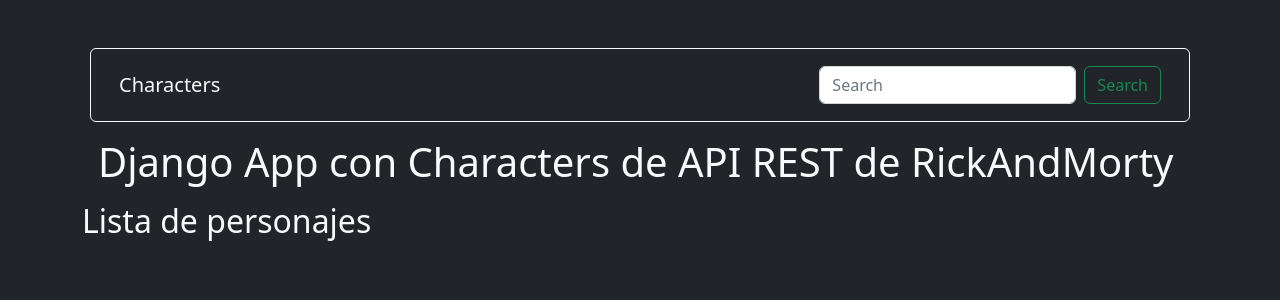
After one commit to franlop24/django_requests, a Django app: template djrequests/rickandmorty/templates/rickandmorty/search.html in a window 1280 px wide. The commit adds this page. Shown: the top 300 px of the page. Run offline with Django 4.2, Linux system fonts and the light colour scheme; the template is opened without the code that fills it, so the values that code supplies are empty.

Commit message:
implementando busquedas de personajes

```diff
--- /dev/null
+++ b/djrequests/rickandmorty/templates/rickandmorty/base.html
@@ -0,0 +1,28 @@
+<!DOCTYPE html>
+<html lang="en">
+<head>
+    <meta charset="UTF-8">
+    <meta http-equiv="X-UA-Compatible" content="IE=edge">
+    <meta name="viewport" content="width=device-width, initial-scale=1.0">
+    <title>Home de API RickAndMorthy</title>
+    <link href="https://cdn.jsdelivr.net/npm/bootstrap@5.2.0-beta1/dist/css/bootstrap.min.css" rel="stylesheet" integrity="sha384-0evHe/X+R7YkIZDRvuzKMRqM+OrBnVFBL6DOitfPri4tjfHxaWutUpFmBp4vmVor" crossorigin="anonymous">
+</head>
+<body class="bg-dark">
+    <div class="container text-light mt-5">
+        <nav class="navbar bg-dark m-2 border border-light rounded p-3">
+            <div class="container-fluid">
+              <a class="navbar-brand text-light">Characters</a>
+              <form class="d-flex" role="search" action="{% url 'search' %}" method="post">
+                {% csrf_token %}
+                <input class="form-control me-2" type="search" placeholder="Search" aria-label="Search" name="text_search">
+                <button class="btn btn-outline-success" type="submit">Search</button>
+              </form>
+            </div>
+          </nav>
+        <h1 class="m-3">Django App con Characters de API REST de RickAndMorty</h1>
+    {% block content %}
+    {% endblock content %}
+    </div>
+    <script src="https://cdn.jsdelivr.net/npm/bootstrap@5.2.0-beta1/dist/js/bootstrap.bundle.min.js" integrity="sha384-pprn3073KE6tl6bjs2QrFaJGz5/SUsLqktiwsUTF55Jfv3qYSDhgCecCxMW52nD2" crossorigin="anonymous"></script>
+</body>
+</html>
--- /dev/null
+++ b/djrequests/rickandmorty/templates/rickandmorty/search.html
@@ -0,0 +1,19 @@
+{% extends 'rickandmorty/base.html' %}
+
+{% block content %}
+<h2>Lista de personajes</h2>
+
+<div class="row row-cols-2 row-cols-md-4 g-8">
+    {% for character in characters %}
+    <div class="col mb-2 text-dark">
+        <div class="card">
+            <img src="{{ character.image }}" class="card-img-top" alt="{{ character.image }}">
+            <div class="card-body">
+            <h5 class="card-title">{{ character.name }}</h5>
+            <p class="card-text">{{ character.status }} - {{ character.species }}</p>
+            </div>
+        </div>
+    </div>
+    {% endfor %}
+</div>
+{% endblock content %}
--- a/djrequests/rickandmorty/urls.py
+++ b/djrequests/rickandmorty/urls.py
@@ -4,5 +4,7 @@
 from . import views
 
 urlpatterns = [
+    path('characters/', views.home, name='home'),
     path('characters/<int:page>', views.home, name='home'),
+    path('characters/search', views.search, name='search'),
 ]
```
Also changed, not shown: djrequests/rickandmorty/templates/rickandmorty/index.html (+4 -18 lines), djrequests/rickandmorty/views.py (+12 -0 lines).
